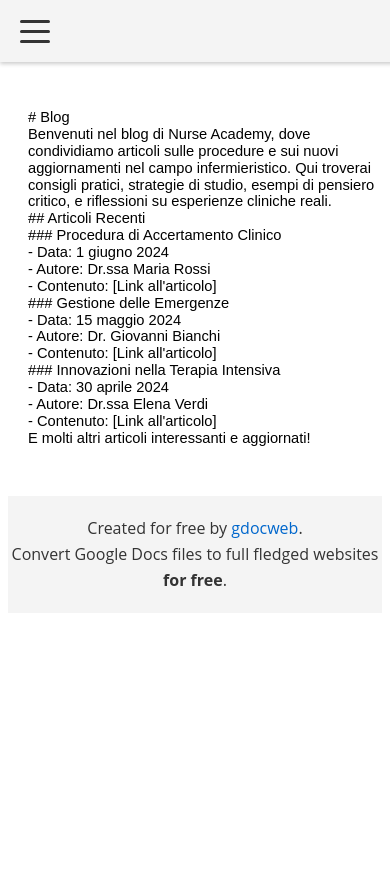
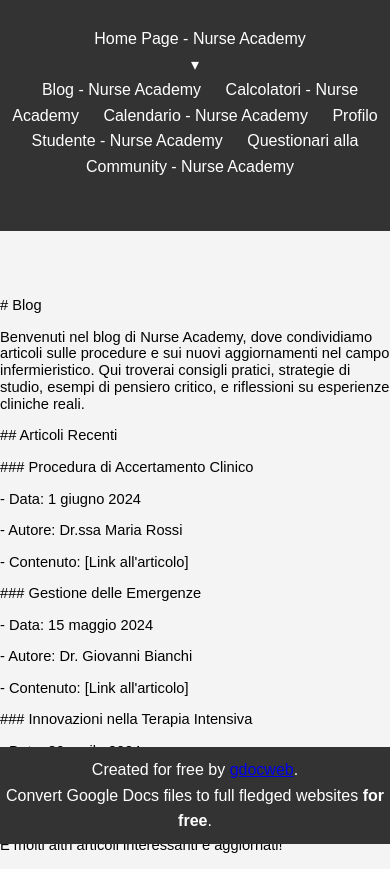
Before and after one commit to Cerniv/Google-20Drive, a plain HTML site: page blog---nurse-academy.html in a window 390 px wide. Before the commit the page ends 844 px from the top, so only its background shows below. Drawn offline with Linux system fonts and the light colour scheme.

Commit message:
Update theme.css

```diff
--- a/theme.css
+++ b/theme.css
@@ -1,203 +1,51 @@
 body {
-    font-family: 'Open Sans', sans-serif;
-    color: #333;
-    background-color: #fff;
+    font-family: Arial, sans-serif;
     line-height: 1.6;
+    margin: 0;
+    padding: 0;
+    background-color: #f4f4f4;
 }
 
-p {
-    margin: 0px;
+header {
+    background: #333;
+    color: #fff;
+    padding: 10px 0;
+    text-align: center;
 }
 
-.normal_text {
-    color: #fff;
+header h1 {
+    margin: 0;
 }
 
-.hamburger-menu span {
-    background-color: #333;
+nav ul {
+    list-style: none;
+    padding: 0;
 }
 
-a {
-    color: #0067cc;
+nav ul li {
+    display: inline;
+    margin: 0 10px;
+}
+
+nav ul li a {
+    color: #fff;
     text-decoration: none;
 }
 
-a:hover {
-    text-decoration: underline;
+main {
+    padding: 20px;
 }
 
-.content {
-    width: 80%;
-    margin: auto;
-    overflow: hidden;
+section {
+    margin-bottom: 20px;
 }
 
-header {
-    background: #f4f4f4;
-    color: #333;
+footer {
+    background: #333;
+    color: #fff;
+    text-align: center;
+    padding: 10px 0;
+    position: fixed;
+    width: 100%;
+    bottom: 0;
 }
-
-
-header a {
-    text-decoration: none;
-    margin: 0 15px;
-    text-transform: uppercase;
-}
-
-@media (max-width: 700px) {
-    .content {
-        width: 95%;
-    }
-}
-
-
-footer {
-    background: #f4f4f4;
-    color: #333;
-    text-align: center;
-    padding: 20px 0;
-    width: 100%;
-}
-
-@media (prefers-color-scheme: dark) {
-    body {
-        color: #E0E0E0;
-        background-color: #212121;
-    }
-
-    header {
-        background-color: black;
-    }
-
-    a, a:visited {
-        color: #BBDEFB;
-    }
-
-    header, footer {
-        background: black;
-        color: white;
-    }
-    .hamburger-menu span {
-        background-color: white;
-    }
-}
-header {
-    padding: 1em 0;
-    display: flex;
-    justify-content: start;
-    align-items: center;
-    padding-left: 20px;
-    position: fixed;
-    top: 0;
-    left: 0;
-    width: 100%;
-    z-index: 1000;
-    box-shadow: 0px 2px 4px rgba(0, 0, 0, 0.2);
-}
-
-header a {
-    text-decoration: none;
-    font-weight: bold;
-    margin-left: 15px;
-}
-
-.content {
-    padding: 50px 20px;
-}
-
-header nav ul {
-    list-style: none;
-    padding: 0;
-    margin: 0;
-    display: flex;
-}
-
-header nav ul li {
-    position: relative;
-}
-
-header nav ul li ul.submenu {
-    display: none;
-    position: absolute;
-    left: 0;
-    min-width: 150px;
-}
-
-@media (min-width: 769px) {
-    header nav ul li:hover .submenu {
-        display: block;
-    }
-}
-
-header nav ul li .submenu-toggle {
-    display: none;
-}
-header .hamburger-menu {
-    display: none;
-    cursor: pointer;
-    flex-direction: column;
-    justify-content: space-around;
-    height: 30px;
-    width: 30px;
-    margin-left: auto;
-}
-
-.hamburger-menu span {
-    display: block;
-    height: 3px;
-    width: 100%;
-    border-radius: 3px;
-}
-
-@media (max-width: 768px) {
-    header .hamburger-menu {
-        padding: 0px;
-        display: flex;
-        margin-left: 0px;
-    }
-
-    header a {
-        display: none;
-    }
-
-    header.nav-active a {
-        display: block;
-        padding: 10px;
-        text-align: center;
-    }
-
-    header.nav-active {
-        flex-direction: column;
-    }
-
-    header nav ul {
-        display: none;
-        flex-direction: column;
-    }
-
-    header.nav-active nav ul {
-        display: flex;
-    }
-
-    header nav ul li .submenu-toggle {
-        display: inline-block;
-        vertical-align: top;
-        margin-left: 5px;
-        cursor: pointer;
-    }
-
-    header nav ul li ul.submenu {
-        display: none;
-        position: static;
-        flex-direction: column;
-    }
-
-    header nav ul li.submenu-active ul.submenu {
-        display: block;
-    }
-
-    header nav ul li {
-        display: flex;
-        align-items: center;
-    }
-}
```
